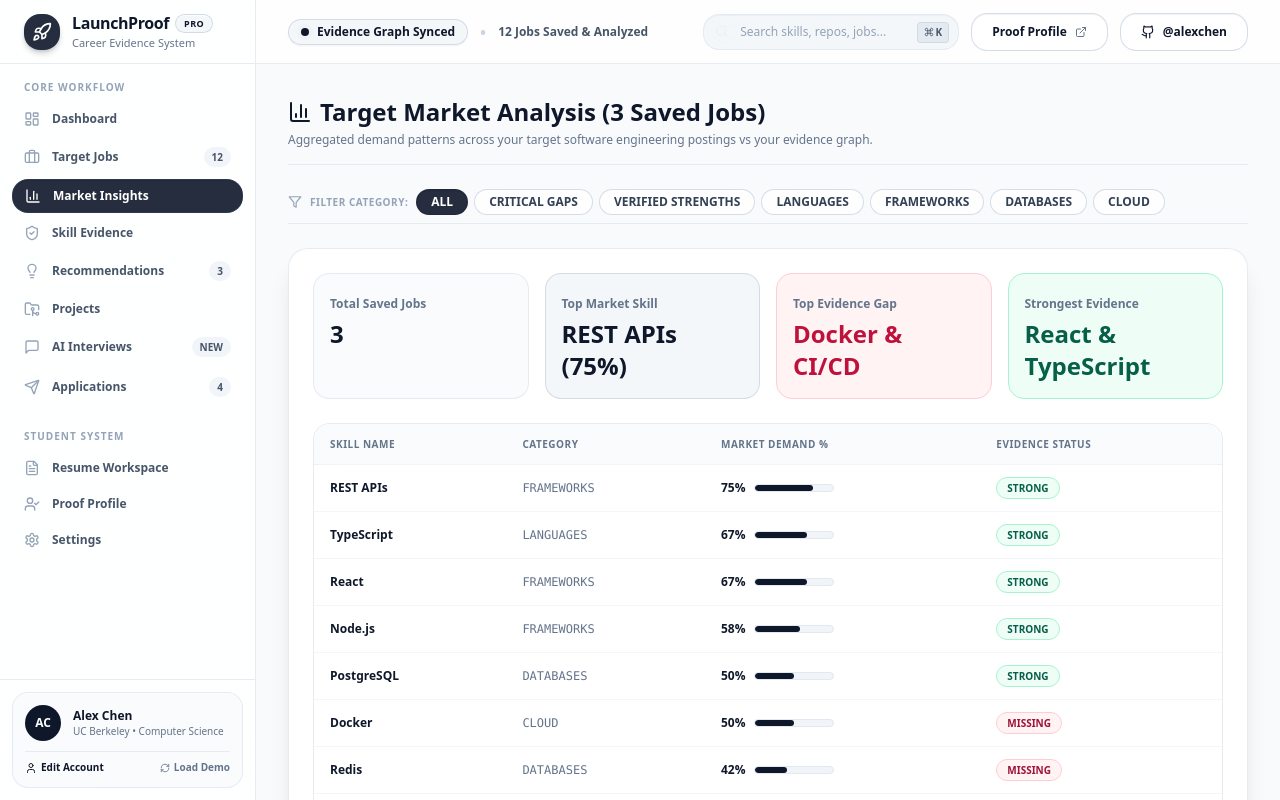
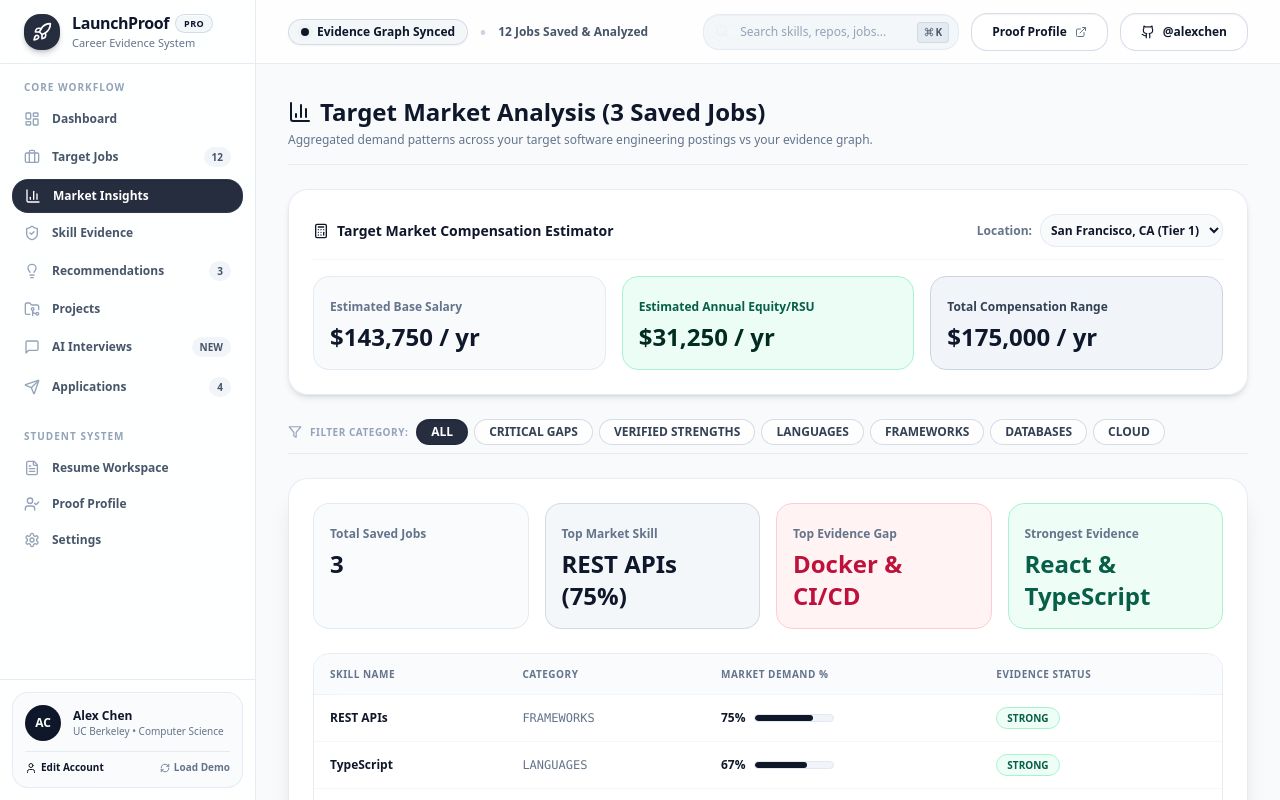
Before and after one commit to Zura16/LaunchProof, a Next.js app: page /market-insights in a window 1280 px wide. Shown: the top 800 px of the page. Built offline with nearby package versions, Linux system fonts and the light colour scheme.

Commit message:
feat(salary): add Target Market Compensation Calculator

```diff
--- a/app/(dashboard)/market-insights/page.tsx
+++ b/app/(dashboard)/market-insights/page.tsx
@@ -2,12 +2,13 @@
 
 import { useState, useEffect } from 'react'
 import { loadAppState } from '@/lib/store/app-store'
-import { Filter, BarChart3, ShieldCheck, AlertCircle } from 'lucide-react'
+import { Filter, BarChart3, ShieldCheck, DollarSign, Calculator, TrendingUp } from 'lucide-react'
 
 export default function MarketInsightsPage() {
   const [activeCategory, setActiveCategory] = useState('ALL')
   const [savedJobsCount, setSavedJobsCount] = useState(12)
   const [userSkills, setUserSkills] = useState<string[]>([])
+  const [selectedLocation, setSelectedLocation] = useState('San Francisco, CA')
 
   useEffect(() => {
     const state = loadAppState()
@@ -36,6 +37,11 @@ export default function MarketInsightsPage() {
     return item.category === activeCategory
   })
 
+  // Salary calculations based on location
+  const salaryMultiplier = selectedLocation.includes('San Francisco') ? 1.25 : selectedLocation.includes('New York') ? 1.2 : 1.0
+  const baseSalaryEst = Math.round(115000 * salaryMultiplier)
+  const equityEst = Math.round(25000 * salaryMultiplier)
+
   return (
     <div className="space-y-6 pb-12">
       <div className="border-b border-slate-200/80 pb-4">
@@ -46,6 +52,44 @@ export default function MarketInsightsPage() {
         <p className="text-xs text-slate-500 font-medium mt-1">
           Aggregated demand patterns across your target software engineering postings vs your evidence graph.
         </p>
+      </div>
+
+      {/* Target Market Compensation Estimator */}
+      <div className="rounded-2xl border border-slate-200/80 bg-white/90 backdrop-blur-xl p-6 space-y-4 shadow-md">
+        <div className="flex flex-col gap-2 md:flex-row md:items-center md:justify-between border-b border-slate-100/80 pb-3">
+          <div className="flex items-center gap-2 text-sm font-black text-slate-900">
+            <Calculator className="h-4 w-4 text-slate-900" />
+            <span>Target Market Compensation Estimator</span>
+          </div>
+
+          <div className="flex items-center gap-2">
+            <span className="text-xs font-bold text-slate-500">Location:</span>
+            <select
+              value={selectedLocation}
+              onChange={(e) => setSelectedLocation(e.target.value)}
+              className="rounded-xl border border-slate-200/80 bg-slate-50 p-1.5 text-xs font-bold text-slate-900 focus:outline-none"
+            >
+              <option value="San Francisco, CA">San Francisco, CA (Tier 1)</option>
+              <option value="New York, NY">New York, NY (Tier 1)</option>
+              <option value="Remote (US)">Remote (US Tier 2)</option>
+            </select>
+          </div>
+        </div>
+
+        <div className="grid grid-cols-1 gap-4 md:grid-cols-3">
+          <div className="rounded-xl bg-slate-50 p-4 border border-slate-200/80">
+            <span className="text-xs font-bold text-slate-500">Estimated Base Salary</span>
+            <p className="text-2xl font-black text-slate-900 mt-1">${baseSalaryEst.toLocaleString()} / yr</p>
+          </div>
+          <div className="rounded-xl bg-emerald-50 p-4 border border-emerald-200">
+            <span className="text-xs font-bold text-emerald-800">Estimated Annual Equity/RSU</span>
+            <p className="text-2xl font-black text-emerald-950 mt-1">${equityEst.toLocaleString()} / yr</p>
+          </div>
+          <div className="rounded-xl bg-slate-100 p-4 border border-slate-300">
+            <span className="text-xs font-bold text-slate-700">Total Compensation Range</span>
+            <p className="text-2xl font-black text-slate-900 mt-1">${(baseSalaryEst + equityEst).toLocaleString()} / yr</p>
+          </div>
+        </div>
       </div>
 
       {/* Filter Category Pills */}
```
